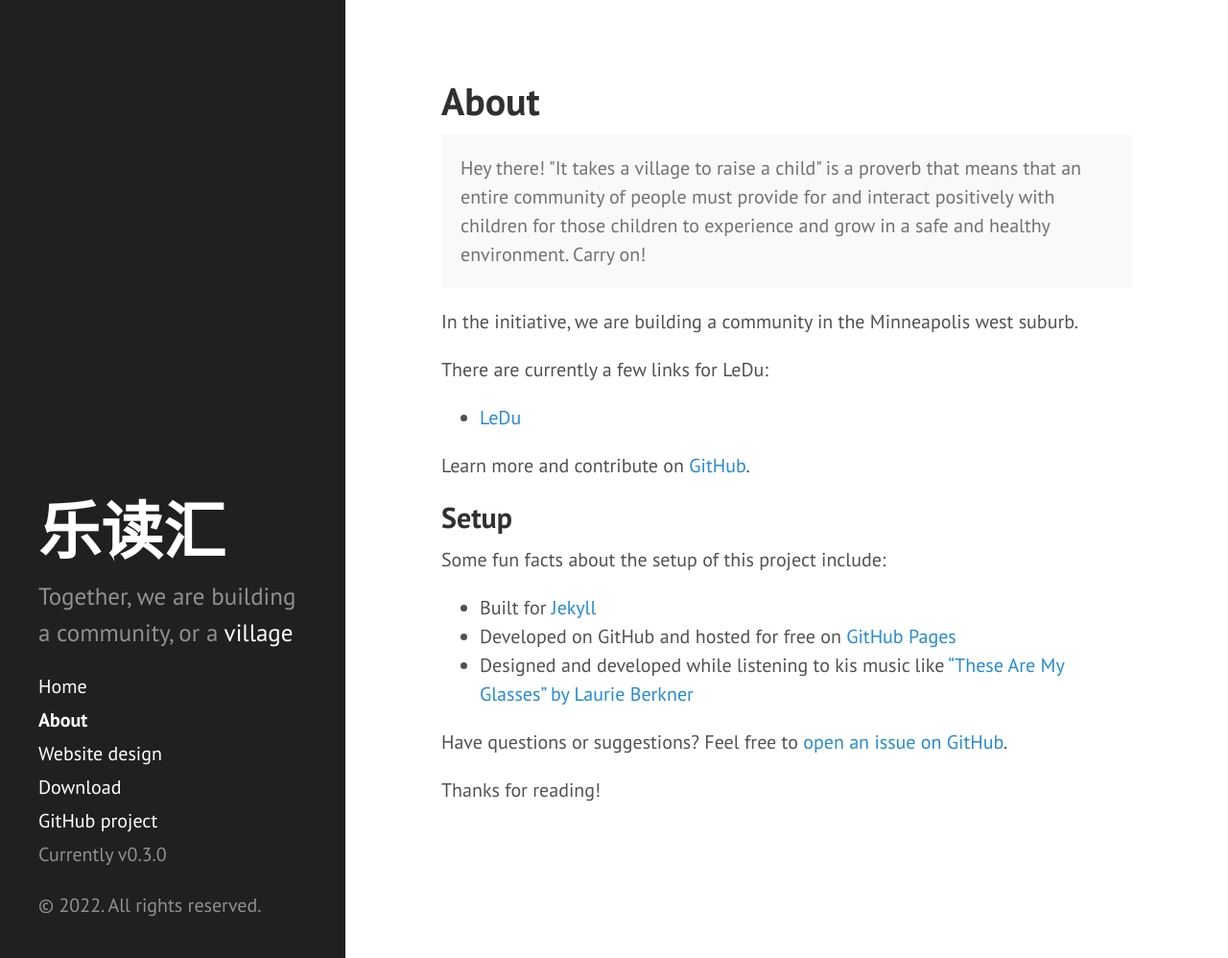
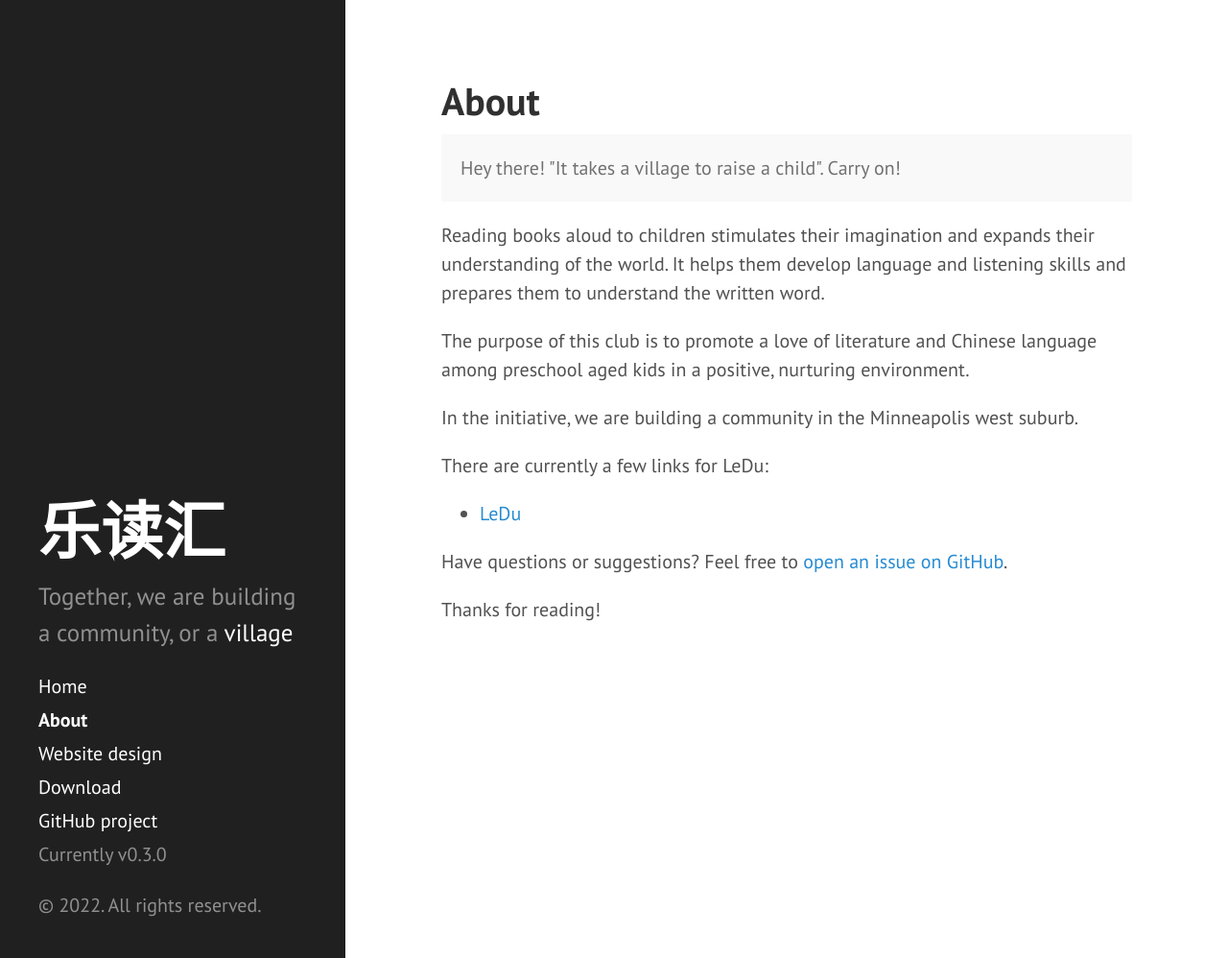
Before and after one commit to leducon/leducon.github.io, a Jekyll site: the page built from about.md, in a window 1280 px wide and 998 px high. Shown: the whole window at 96% size. Built offline with Jekyll 4.4.1, drawn with Linux system fonts in a browser that asks for light colours; Markdown is read by kramdown in place of the engine named in the settings.

Commit message:
update about

```diff
--- a/about.md
+++ b/about.md
@@ -4,8 +4,12 @@ title: About
 ---
 
 <p class="message">
-  Hey there! "It takes a village to raise a child" is a proverb that means that an entire community of people must provide for and interact positively with children for those children to experience and grow in a safe and healthy environment. Carry on!
+  Hey there! "It takes a village to raise a child". Carry on!
 </p>
+
+Reading books aloud to children stimulates their imagination and expands their understanding of the world. It helps them develop language and listening skills and prepares them to understand the written word.
+
+The purpose of this club is to promote a love of literature and Chinese language among preschool aged kids in a positive, nurturing environment.
 
 In the initiative, we are building a community in the Minneapolis west suburb.
 
@@ -13,17 +17,6 @@ There are currently a few links for LeDu:
 
 * [LeDu](https://leducon.github.io/)
 
-Learn more and contribute on [GitHub](https://github.com/leducon/leducon.github.io).
-
-
-## Setup
-
-Some fun facts about the setup of this project include:
-
-* Built for [Jekyll](http://jekyllrb.com)
-* Developed on GitHub and hosted for free on [GitHub Pages](https://pages.github.com)
-* Designed and developed while listening to kis music like ["These Are My Glasses" by Laurie Berkner](https://www.youtube.com/watch?v=9dvl1oa5AVc&list=RD9dvl1oa5AVc&index=5&t=110s)
-
 Have questions or suggestions? Feel free to [open an issue on GitHub](https://github.com/leducon/leducon.github.io/issues/new).
 
 Thanks for reading!
```
Also changed, not shown: design_docs/README.md (+10 -3 lines).
